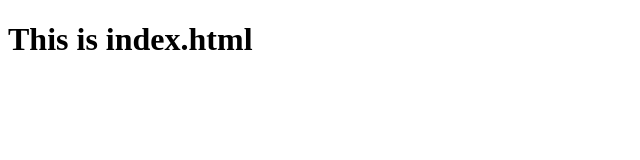
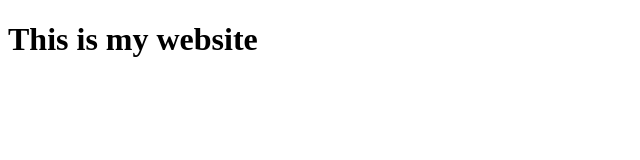
Before and after one commit to brianguo41988/edlyftwebsite, a website: page index.html in a window 1280 px wide. Shown: the full height of the page, 0-640 px from the left. Drawn offline with Linux system fonts and the light colour scheme.

Commit message:
Heroku Test Commit

```diff
--- a/index.html
+++ b/index.html
@@ -8,6 +8,6 @@
     </head>
 
     <body>
-        <h1> This is index.html </h1>
+        <h1> This is my website </h1>
     </body>
 </html>
--- a/package.json
+++ b/package.json
@@ -7,5 +7,8 @@
     "test": "echo \"Error: no test specified\" && exit 1"
   },
   "author": "",
-  "license": "ISC"
+  "license": "ISC",
+  "dependencies": {
+    "browser-sync": "^2.27.5"
+  }
 }
```
Also changed, not shown: 1 other file.
